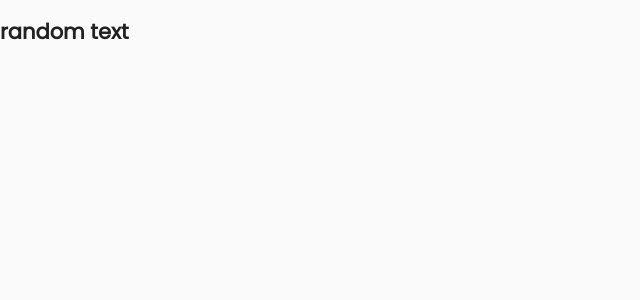
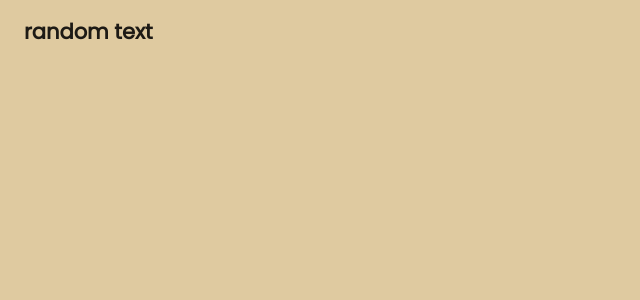
Before and after one commit to sajidsajju/todo-ui, a React (Create React App) app: page / in a window 1280 px wide. Shown: the top 300 px of the page, without its empty margins (0-640 px from the left). Built offline with nearby package versions, Linux system fonts and the light colour scheme.

Commit message:
Add background color for the container

```diff
--- a/src/App.js
+++ b/src/App.js
@@ -1,6 +1,6 @@
 import React from "react";
 import { createMuiTheme, ThemeProvider } from "@material-ui/core/styles";
-import { CssBaseline } from "@material-ui/core";
+import { Container, CssBaseline } from "@material-ui/core";
 import TodoList from "./components/TodoList";
 
 const theme = createMuiTheme({
@@ -9,11 +9,18 @@ const theme = createMuiTheme({
   },
 });
 
+const body = `
+body {background: #DFCAA0}
+`;
+
 function App() {
   return (
     <ThemeProvider theme={theme}>
       <CssBaseline />
-      <TodoList text={"random text"} />
+      <Container>
+        <style>{body}</style>
+        <TodoList text={"random text"} />
+      </Container>
     </ThemeProvider>
   );
 }
```
